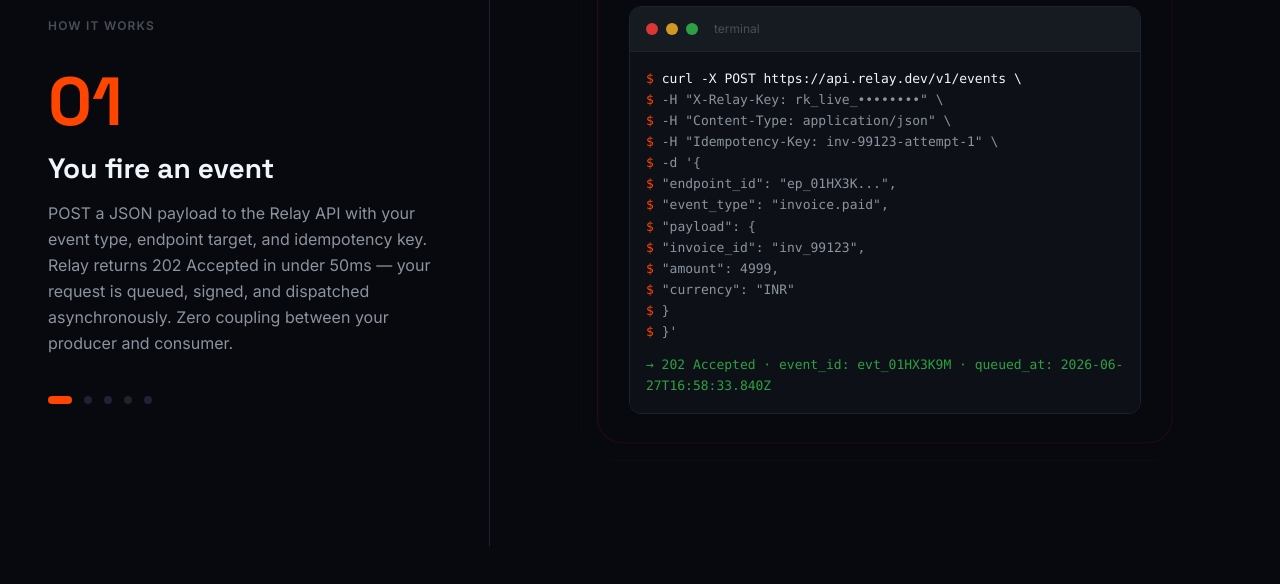
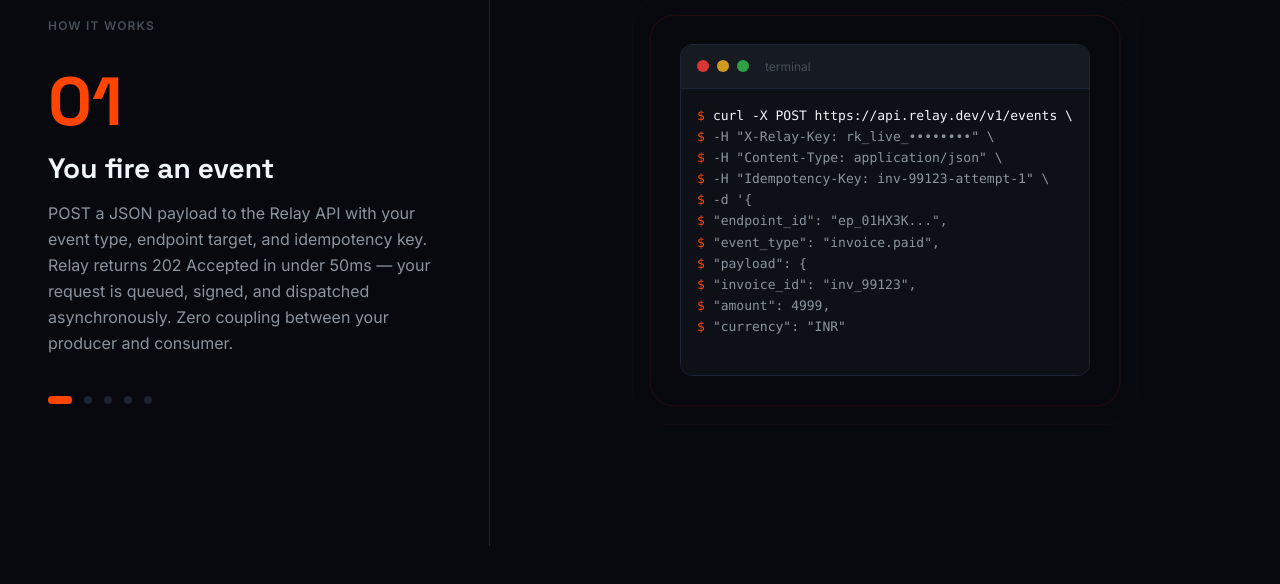
Before and after one commit to tejbruhath/Relay, a Next.js app in the folder frontend/: page / in a window 1280 px wide. Shown: the part 990-1574 px from the top of the page. Built offline with nearby package versions, Linux system fonts and the light colour scheme.

Commit message:
Terminal animation only triggers when active, slower typing speed, no loop

```diff
--- a/frontend/components/landing/HowItWorks.tsx
+++ b/frontend/components/landing/HowItWorks.tsx
@@ -53,23 +53,25 @@
   "  }'",
 ]
 
-function TerminalPanel() {
+function TerminalPanel({ isActive = true }: { isActive?: boolean }) {
   const [visibleLines, setVisibleLines] = useState(0)
 
   useEffect(() => {
-    setVisibleLines(0)
+    if (!isActive) {
+      setVisibleLines(0)
+      return
+    }
+
     let i = 0
     const id = setInterval(() => {
       i++
       setVisibleLines(i)
-      // Wait for a bit after finishing, then reset to loop
-      if (i > TERMINAL_LINES.length + 20) {
-        i = 0
-        setVisibleLines(0)
+      if (i >= TERMINAL_LINES.length) {
+        clearInterval(id)
       }
-    }, 120)
+    }, 240) // slowed down typing
     return () => clearInterval(id)
-  }, [])
+  }, [isActive])
 
   return (
     <div className="w-full h-full flex items-center justify-center p-8">
@@ -441,7 +443,7 @@
   }, [])
 
   const panelComponents = [
-    <TerminalPanel key={0} />,
+    <TerminalPanel key={0} isActive={activePanel === 0} />,
     <QueuePanel key={1} />,
     <RetryPanel key={2} />,
     <DLQPanel key={3} />,
```
